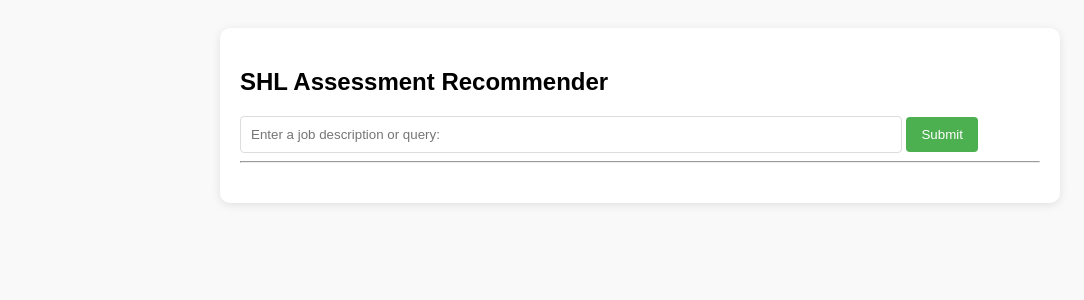
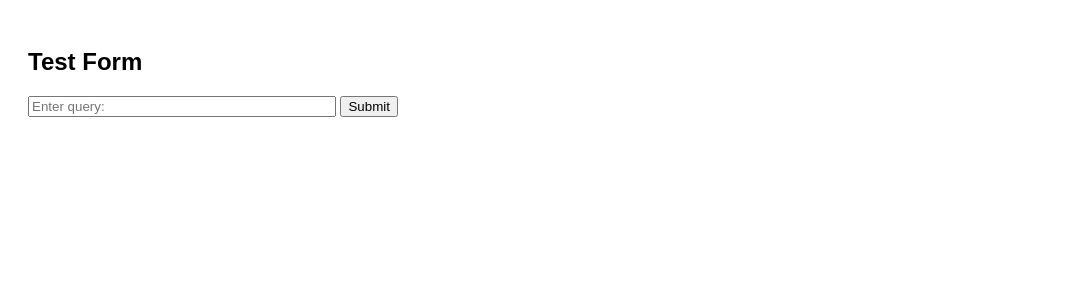
Before and after one commit to deepakpro190/shl-test, a Flask app: page / in a window 1280 px wide. Shown: the top 300 px of the page, without its empty margins (0-1084 px from the left). Run offline with Flask 3, Linux system fonts and the light colour scheme.

Commit message:
Update index.html

```diff
--- a/templates/index.html
+++ b/templates/index.html
@@ -1,66 +1,36 @@
 <!DOCTYPE html>
 <html>
 <head>
-    <title>SHL Assessment Recommender</title>
+    <title>Simple Test</title>
     <style>
-        body { font-family: Arial, sans-serif; background-color: #f9f9f9; padding: 20px; }
-        .chat-box { max-width: 800px; margin: auto; background: white; padding: 20px; border-radius: 10px; box-shadow: 0 2px 10px rgba(0,0,0,0.1); }
-        .user, .bot { margin-bottom: 15px; padding: 10px; border-radius: 8px; }
-        .user { color: #2c3e50; background-color: #f0f8ff; }
-        .bot { color: #2c3e50; background-color: #f5f5f5; }
-        .error { color: #721c24; background-color: #f8d7da; padding: 10px; border-radius: 8px; margin-bottom: 15px; }
-        input[type="text"] { padding: 10px; border: 1px solid #ddd; border-radius: 4px; }
-        button { padding: 10px 15px; background-color: #4CAF50; color: white; border: none; border-radius: 4px; cursor: pointer; }
-        button:hover { background-color: #45a049; }
-        .loading { display: none; margin-top: 15px; }
-        #responseArea { margin-top: 20px; }
+        body { font-family: Arial, sans-serif; padding: 20px; }
     </style>
 </head>
 <body>
-    <div class="chat-box">
-        <h2>SHL Assessment Recommender</h2>
+    <h2>Test Form</h2>
 
-        <div id="queryForm">
-            <input type="text" id="user_query" placeholder="Enter a job description or query:" style="width: 80%;" required value="{{ user_query }}" />
-            <button type="button" id="submitBtn" onclick="submitQuery()">Submit</button>
-            <div id="loading" class="loading">Processing your request, this may take a moment...</div>
-        </div>
+    <div id="queryForm">
+        <input type="text" id="user_query" placeholder="Enter query:" style="width: 300px;" required />
+        <button type="button" id="submitBtn" onclick="submitQuery()">Submit</button>
+        <div id="loading" style="display: none;">Loading...</div>
+    </div>
 
-        <hr>
-
-        <div id="errorMessage" class="error" style="display: none;"></div>
-
-        <div id="responseArea">
-            {% if user_query %}
-                <div class="user"><strong>User:</strong> {{ user_query }}</div>
-            {% endif %}
-
-            {% if response %}
-                <div class="bot"><strong>Bot:</strong> {{ response | safe }}</div>
-            {% endif %}
-        </div>
-    </div>
+    <div id="responseArea" style="margin-top: 20px;"></div>
 
     <script>
         function submitQuery() {
             const query = document.getElementById('user_query').value.trim();
             const submitBtn = document.getElementById('submitBtn');
             const loadingIndicator = document.getElementById('loading');
-            const errorMessage = document.getElementById('errorMessage');
             const responseArea = document.getElementById('responseArea');
 
             if (!query) {
-                errorMessage.textContent = "Please enter a query";
-                errorMessage.style.display = "block";
+                alert("Please enter a query");
                 return;
             }
 
-            // Clear previous messages
-            errorMessage.style.display = "none";
-
             // Show loading state
             submitBtn.disabled = true;
-            submitBtn.innerText = 'Processing...';
             loadingIndicator.style.display = 'block';
 
             // Create request
@@ -70,41 +40,15 @@
 
             xhr.onload = function() {
                 submitBtn.disabled = false;
-                submitBtn.innerText = 'Submit';
                 loadingIndicator.style.display = 'none';
 
-                if (xhr.status === 200) {
-                    try {
-                        const result = JSON.parse(xhr.responseText);
-                        responseArea.innerHTML = `
-                            <div class="user"><strong>User:</strong> ${query}</div>
-                            <div class="bot"><strong>Bot:</strong> ${result.response}</div>
-                        `;
-                    } catch (e) {
-                        errorMessage.textContent = "Error parsing response";
-                        errorMessage.style.display = "block";
-                    }
-                } else {
-                    errorMessage.textContent = "Server error: " + xhr.status;
-                    errorMessage.style.display = "block";
-                }
+                responseArea.innerHTML = `Status: ${xhr.status}<br>Response: ${xhr.responseText}`;
             };
 
             xhr.onerror = function() {
                 submitBtn.disabled = false;
-                submitBtn.innerText = 'Submit';
                 loadingIndicator.style.display = 'none';
-                errorMessage.textContent = "Request failed. Please check your network connection.";
-                errorMessage.style.display = "block";
-            };
-
-            xhr.timeout = 120000; // 2 minutes timeout
-            xhr.ontimeout = function() {
-                submitBtn.disabled = false;
-                submitBtn.innerText = 'Submit';
-                loadingIndicator.style.display = 'none';
-                errorMessage.textContent = "Request timed out. The server took too long to respond.";
-                errorMessage.style.display = "block";
+                responseArea.innerHTML = "Request failed";
             };
 
             // Send the request
```
